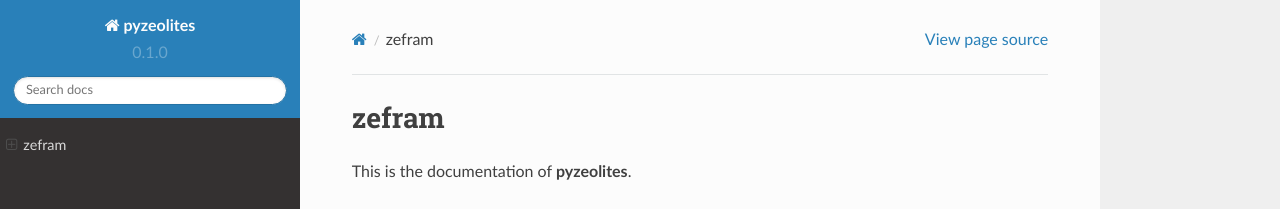
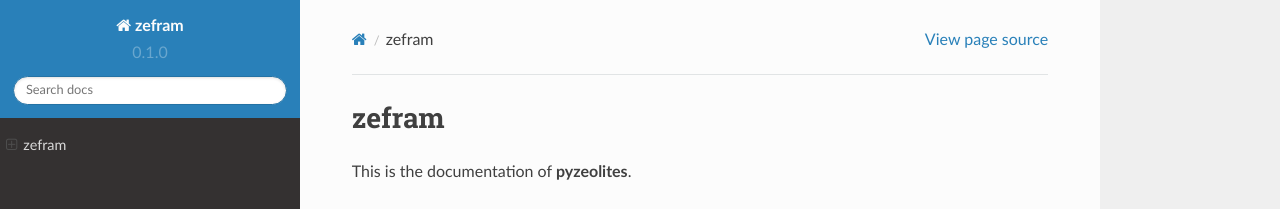
Before and after one commit to lmmentel/zefram, a Sphinx documentation site: the page built from docs/index.rst, in a window 1280 px wide. Shown: the top 209 px of the page. Built offline with Sphinx 7.4.7 and the Read the Docs theme 2.0.0, drawn with Linux system fonts in a browser that asks for light colours; pages that are not in the unit, such as notebooks, are missing from menus; the version number is read from the project's files by our own code.

```diff
--- a/docs/conf.py
+++ b/docs/conf.py
@@ -69,7 +69,7 @@ source_suffix = '.rst'
 master_doc = 'index'
 
 # General information about the project.
-project = u'pyzeolites'
+project = u'zefram'
 copyright = u'2015, Lukasz Mentel'
 
 # The version info for the project you're documenting, acts as replacement for
@@ -77,7 +77,7 @@ copyright = u'2015, Lukasz Mentel'
 # built documents.
 #
 # The short X.Y version.
-version = ''  # Is set by calling `setup.py docs`
+version = '0.1.0'  # Is set by calling `setup.py docs`
 # The full version, including alpha/beta/rc tags.
 release = ''  # Is set by calling `setup.py docs`
 
@@ -136,7 +136,7 @@ html_theme = 'sphinx_rtd_theme'
 # The name for this set of Sphinx documents.  If None, it defaults to
 # "<project> v<release> documentation".
 try:
-    from pyzeolites import __version__ as version
+    from zefram import __version__ as version
 except ImportError:
     pass
 else:
@@ -201,7 +201,7 @@ html_static_path = ['_static']
 # html_file_suffix = None
 
 # Output file base name for HTML help builder.
-htmlhelp_basename = 'pyzeolites-doc'
+htmlhelp_basename = 'zefram-doc'
 
 
 # -- Options for LaTeX output --------------------------------------------------
@@ -220,7 +220,7 @@ latex_elements = {
 # Grouping the document tree into LaTeX files. List of tuples
 # (source start file, target name, title, author, documentclass [howto/manual]).
 latex_documents = [
-  ('index', 'user_guide.tex', u'pyzeolites Documentation',
+  ('index', 'user_guide.tex', u'zefram Documentation',
    u'Lukasz Mentel', 'manual'),
 ]
 
--- a/zefram/__init__.py
+++ b/zefram/__init__.py
@@ -1 +1,4 @@
 from .zefram import get_session, get_engine, get_table, framework, Framework, TAtom, RingSize, SpaceGroup
+
+
+__version__ = '0.1.0'
```
